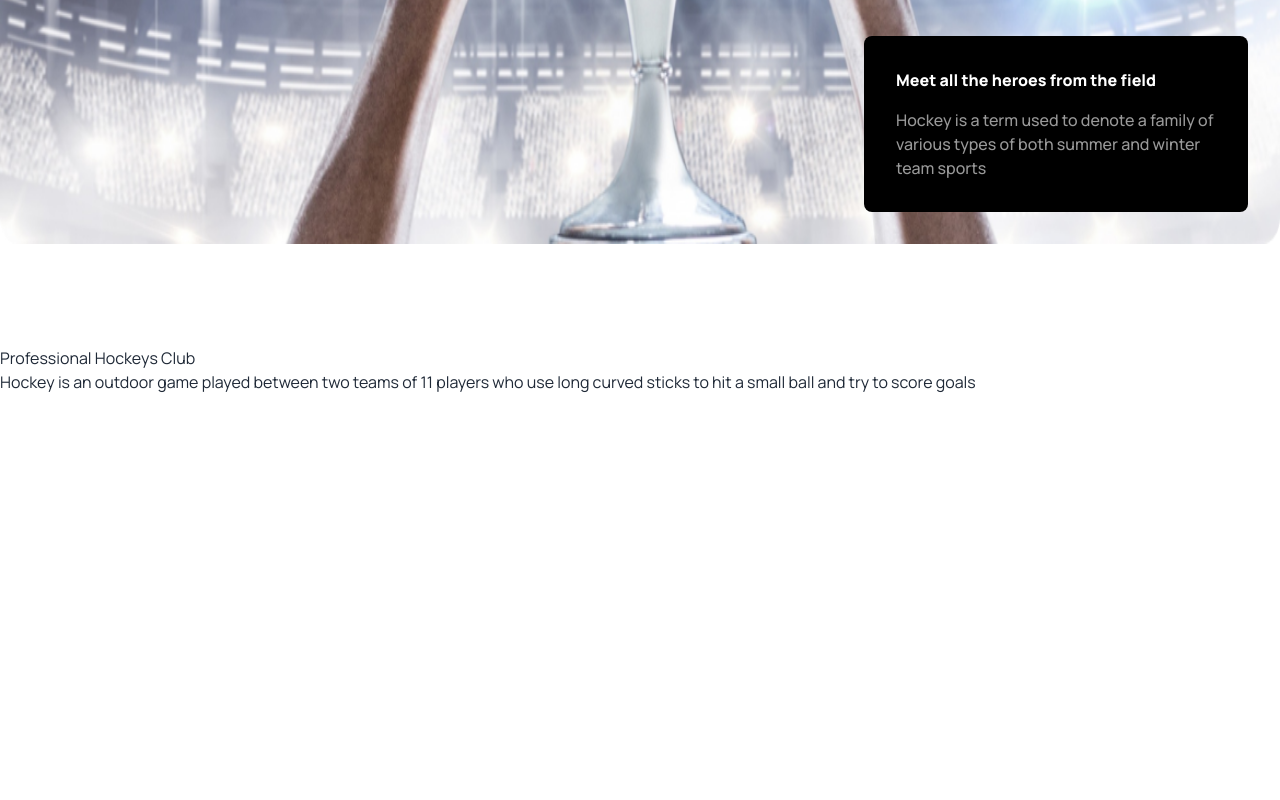
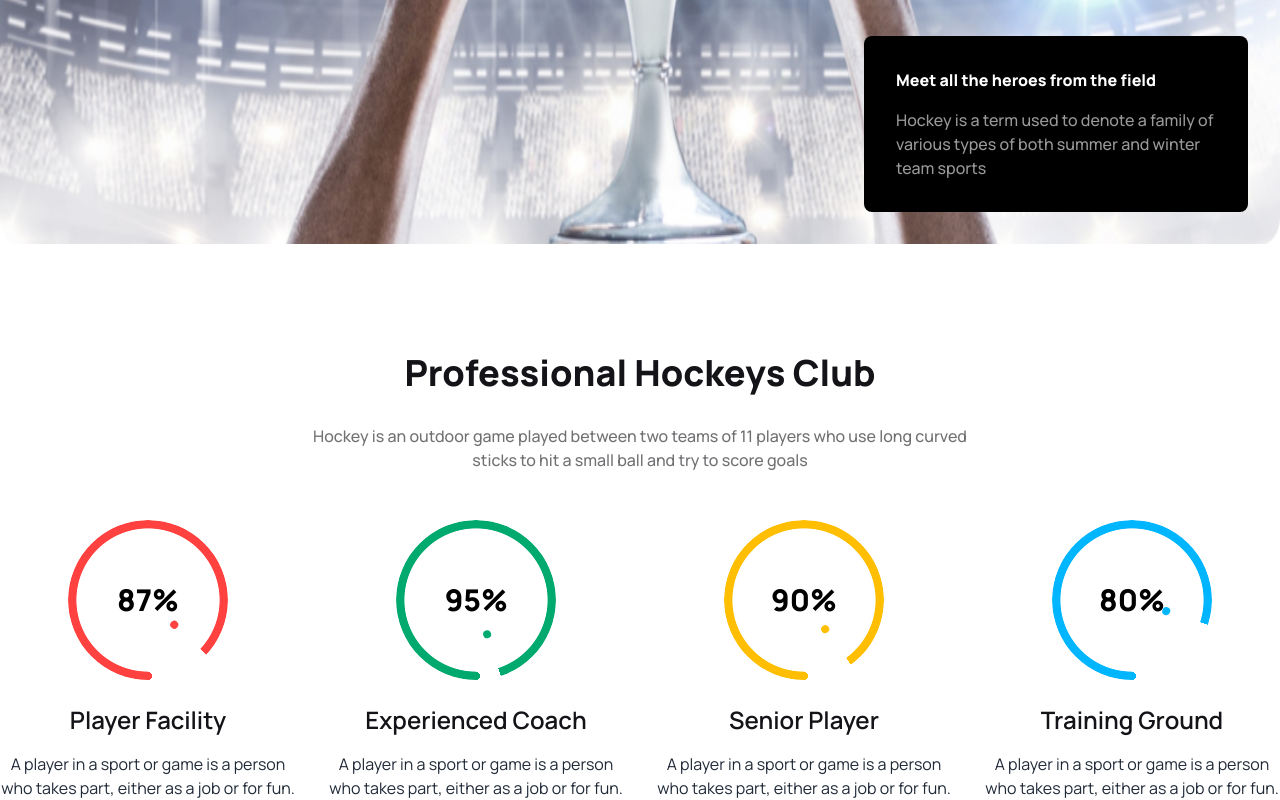
Before and after one commit to Tamanna5092/hockey, a plain HTML site: page index.html in a window 1280 px wide. Shown: the part 832-1632 px from the top of the page. Before the commit the page ends 1226 px from the top, so only its background shows below. Drawn offline with nearby package versions, Linux system fonts and the light colour scheme; grey boxes are pictures that could not be loaded.

Commit message:
add hockey clube

```diff
--- a/index.html
+++ b/index.html
@@ -29,6 +29,17 @@
     .manrope{
         font-family: "Manrope";
     }
+    .text{
+       color: #131318;
+       text-align: center;
+       font-size: 36px;
+       font-weight: 800;
+    }
+  .text-light-gray{
+     color: rgba(19, 19, 24, 0.60);
+     text-align: center;
+     font-weight: 500;
+  }
 </style>
 </head>
 <body class="manrope">
@@ -95,17 +106,42 @@
     </div>
   </div>
 </div>
-<div class="lg:hidden ml-10 mt-5 w-96 right-8 bottom-8 bg-black text-white p-8 rounded-lg">
-  <h4 class="font-extrabold pb-4">Meet all the heroes from the field</h4>
-  <p class="text-[#FFFFFF99] font-medium">Hockey is a term used to denote a family of various types of both summer and winter team sports</p>
+<div class=" container mx-auto mt-8">
+  <div class="lg:hidden bg-black text-white p-8 rounded-lg">
+    <h4 class="font-extrabold pb-4">Meet all the heroes from the field</h4>
+    <p class="text-[#FFFFFF99] font-medium">Hockey is a term used to denote a family of various types of both summer and winter team sports</p>
+  </div>
 </div>
       </section>
     </header>
     <main>
+      <!-- Professional hockey club -->
       <section class="container mx-auto mt-24">
         <div class="">
-          <h1>Professional Hockeys Club</h1>
-        <p>Hockey is an outdoor game played between two teams of 11 players who use long curved sticks to hit a small ball and try to score goals</p>
+          <h1 class="text mb-6">Professional Hockeys Club</h1>
+        <p class="text-light-gray">Hockey is an outdoor game played between two teams of 11 players who use long curved <br> sticks to hit a small ball and try to score goals</p>
+        </div>
+        <div class="grid grid-cols-1 md:grid-cols-2 lg:grid-cols-4 mt-12 text-center gap-8">
+          <div class="">
+            <div class="radial-progress text-[#FF4240] rotate-180 p-10" style="--value:87;" role="progressbar"><span class="text-black rotate-180 text-3xl font-extrabold">87%</span></div>
+            <h4 class="text-[#131318] text-2xl font-semibold mt-6">Player Facility</h4>
+            <p class="text-[#1313131866] mt-4">A player in a sport or game is a person who takes part, either as a job or for fun.</p>
+          </div>
+          <div class="">
+            <div class="radial-progress text-success rotate-180 p-10" style="--value:95;" role="progressbar"><span class="text-black rotate-180 text-3xl font-extrabold">95%</span></div>
+            <h4 class="text-[#131318] text-2xl font-semibold mt-6">Experienced Coach</h4>
+            <p class="text-[#1313131866] mt-4">A player in a sport or game is a person who takes part, either as a job or for fun.</p>
+          </div>
+          <div class="">
+            <div class="radial-progress text-warning rotate-180 p-10" style="--value:90;" role="progressbar"><span class="text-black rotate-180 text-3xl font-extrabold">90%</span></div>
+            <h4 class="text-[#131318] text-2xl font-semibold mt-6">Senior Player</h4>
+            <p class="text-[#1313131866] mt-4">A player in a sport or game is a person who takes part, either as a job or for fun.</p>
+          </div>
+          <div class="">
+            <div class="radial-progress text-info rotate-180 p-10" style="--value:80;" role="progressbar"><span class="text-black rotate-180 text-3xl font-extrabold">80%</span></div>
+            <h4 class="text-[#131318] text-2xl font-semibold mt-6">Training Ground</h4>
+            <p class="text-[#1313131866] mt-4">A player in a sport or game is a person who takes part, either as a job or for fun.</p>
+          </div>
         </div>
       </section>
     </main>
```
